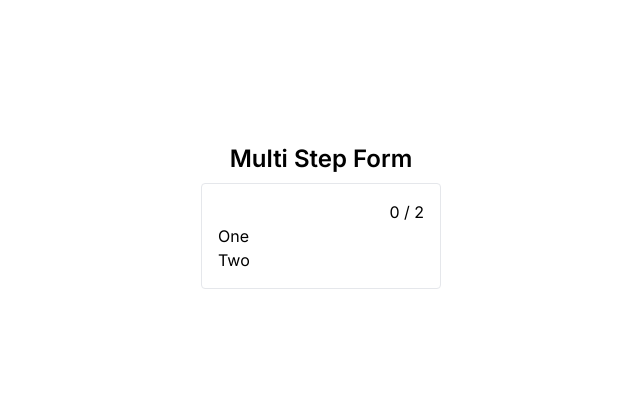
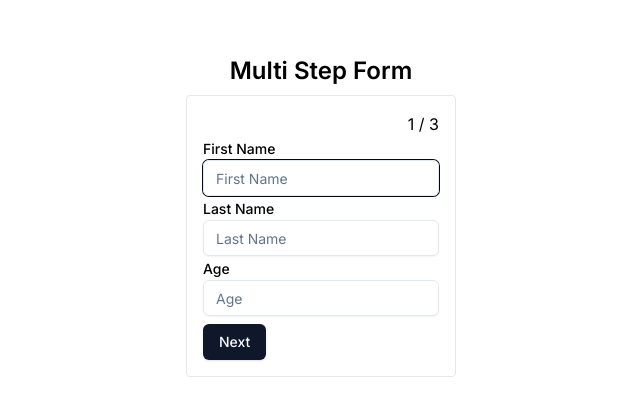
Before and after one commit to iamparmjeetmishra/learnreact, a Next.js app: page /02multistepform in a window 1280 px wide. Shown: the part 184-600 px from the top of the page, without its empty margins (319-959 px from the left). Built offline with nearby package versions, Linux system fonts and the light colour scheme.

Commit message:
LearnReact->Forms->02 Multi Step form Finish

```diff
--- a/src/app/(forms)/02multistepform/page.tsx
+++ b/src/app/(forms)/02multistepform/page.tsx
@@ -1,21 +1,75 @@
 'use client'
-import React from 'react'
+import React, { FormEvent, useState } from 'react'
 import { useMultiStepForm} from './useMultiStepForm'
+import { Button } from '@/components/ui/button'
+import { UserForm } from './UserForm'
+import { AddressForm } from './AddressForm'
+import { AccountForm } from './AccountForm'
+
+type FormData = {
+  firstName: string,
+  lastName: string,
+  age: string,
+  street: string,
+  city: string,
+  state: string,
+  zip: string,
+  email: string,
+  password: string
+}
+
+const INITIAL_DATA: FormData = {
+  firstName: '',
+  lastName: '',
+  age: '',
+  street: '',
+  city: '',
+  state: '',
+  zip: '',
+  email: '',
+  password: ''
+}
 
 
 export default function MultiStepForm() {
 
-  const { steps, currentStepIndex } = useMultiStepForm([
-    <div key={1}>One</div>,
-    <div key={2}>Two</div>
+  const [data, setData] = useState(INITIAL_DATA)
+
+  function updateFields(fields: Partial<FormData>) {
+    setData(prev => {
+      return {...prev, ...fields}
+    })
+  }
+
+  const { steps, step, currentStepIndex, isFirstStep, back, next, isLastStep } = useMultiStepForm([
+    <UserForm key={1} {...data} updateFields={updateFields} />,
+    <AddressForm key={2} {...data} updateFields={updateFields} />,
+    <AccountForm key={3} {...data} updateFields={updateFields} />
   ])
+
+  function onSubmit(e: FormEvent) {
+    e.preventDefault()
+    if (!isLastStep) return next()
+    // console.log(e)
+  }
 
   return (
     <div className='flex flex-col items-center justify-center h-screen'>
       <h2 className='font-semibold text-2xl'>Multi Step Form</h2>
       <div className='min-w-60 border rounded p-4 mt-2'>
-        <p className='w-full flex justify-end'>{currentStepIndex} / {steps.length}</p>
-        <p>{ steps }</p>
+        <form onSubmit={onSubmit}>
+        <p className='w-full flex justify-end'>{currentStepIndex + 1} / {steps.length}</p>
+        <p className='border-dotted'>{step}</p>
+        <div className='flex justify-between gap-2 mt-2'>
+          {!isFirstStep && <Button type='button' onClick={back} >Prev</Button>}
+            <Button type='submit'>
+              {isLastStep ? 'Finish' : 'Next'}
+          </Button>
+        </div>
+        </form>
+      </div>
+      <div>
+       {}
       </div>
     </div>
   )
```
